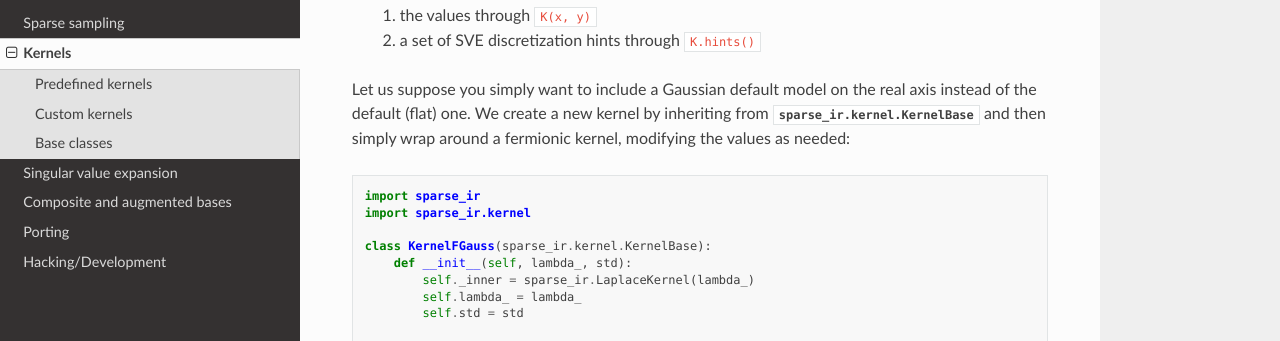
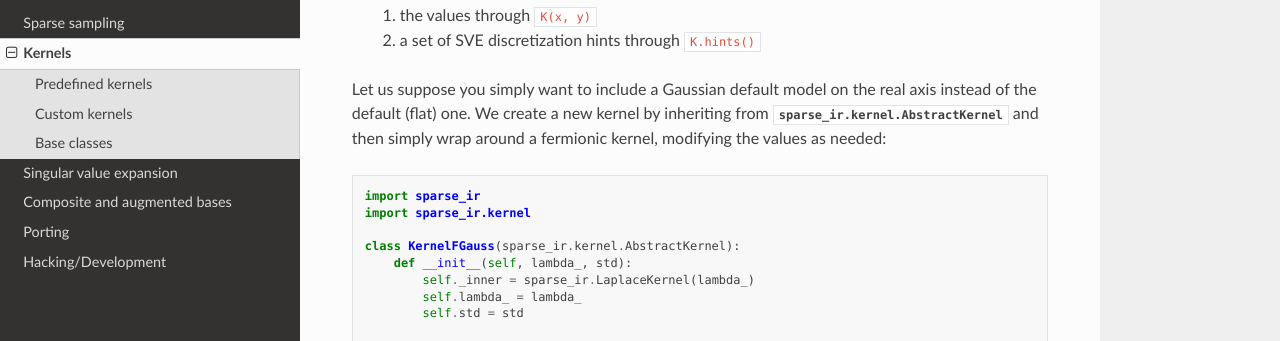
Before and after one commit to SpM-lab/sparse-ir, a Sphinx documentation site: the page built from doc/kernels.rst, in a window 1280 px wide and 900 px high, scrolled down 997 px. Shown: the part 152-493 px from the top of the window. Built offline with Sphinx 7.4.7 and the Read the Docs theme 2.0.0, drawn with Linux system fonts in a browser that asks for light colours.

Commit message:
Rename KernelBase to AbstractKernel.

```diff
--- a/doc/kernels.rst
+++ b/doc/kernels.rst
@@ -51,13 +51,13 @@ library expects a kernel ``K`` to be able to provide two things:
 
 Let us suppose you simply want to include a Gaussian default model on the real
 axis instead of the default (flat) one.  We create a new kernel by inheriting
-from :class:`sparse_ir.kernel.KernelBase` and then simply wrap around a
+from :class:`sparse_ir.kernel.AbstractKernel` and then simply wrap around a
 fermionic kernel, modifying the values as needed::
 
     import sparse_ir
     import sparse_ir.kernel
 
-    class KernelFGauss(sparse_ir.kernel.KernelBase):
+    class KernelFGauss(sparse_ir.kernel.AbstractKernel):
         def __init__(self, lambda_, std):
             self._inner = sparse_ir.LaplaceKernel(lambda_)
             self.lambda_ = lambda_
@@ -99,7 +99,7 @@ you should:
 
 Base classes
 ------------
-.. autoclass:: sparse_ir.kernel.KernelBase
+.. autoclass:: sparse_ir.kernel.AbstractKernel
     :members:
     :special-members: __call__
 
```
Also changed, not shown: 1 other file.
